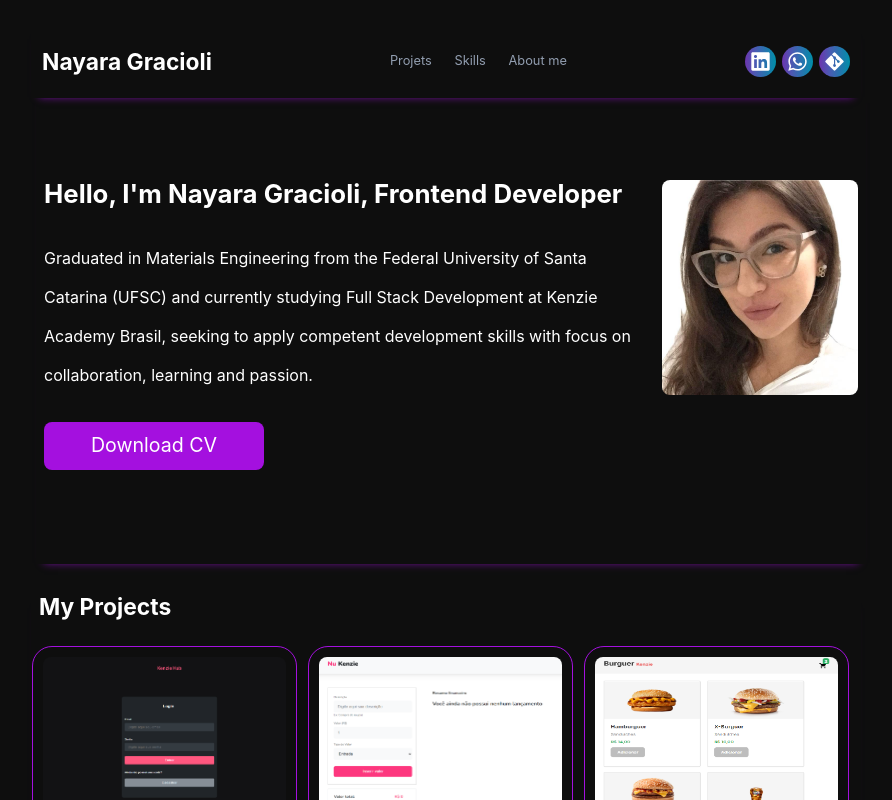
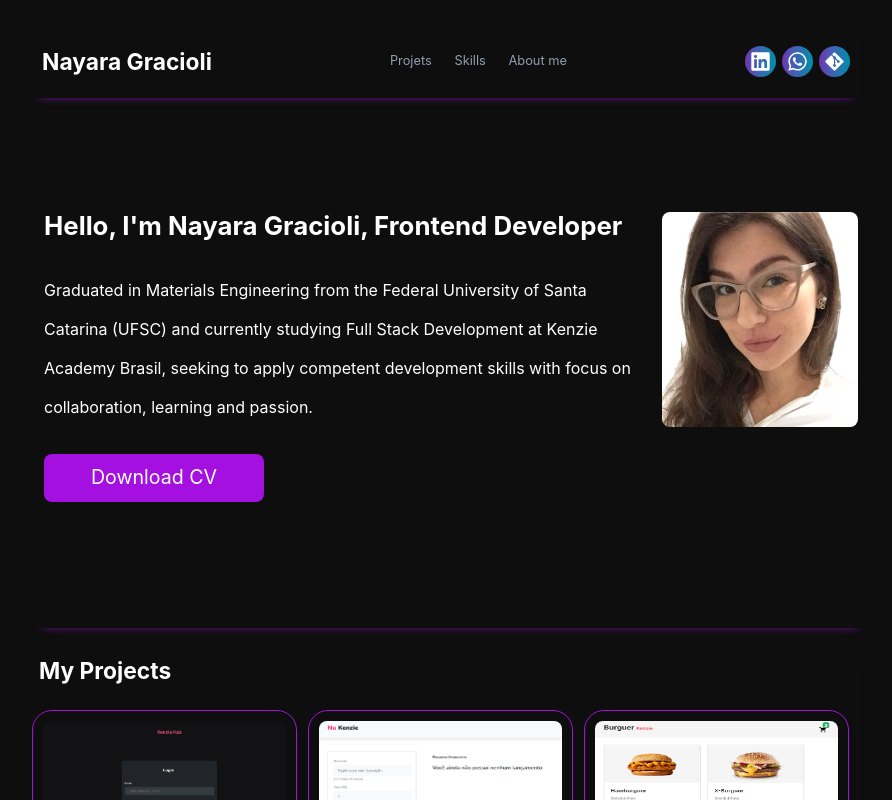
Before and after one commit to nayaragracioli/portfolio-nayaragracioli, a React (Vite) app: page / in a window 1280 px wide. Shown: the top 800 px of the page, without its empty margins (194-1086 px from the left). Built offline with nearby package versions, Linux system fonts and the light colour scheme.

Commit message:
feat: Adding infos about me

```diff
--- a/src/components/AboutMe/style.module.scss
+++ b/src/components/AboutMe/style.module.scss
@@ -3,7 +3,7 @@
         box-shadow: 0px 7px 8px -8px var(--color-secondary);
         width: 100%;
         max-width: 1200px;
-        height: 131vh;
+        height: 135vh;
         // margin-bottom: 2rem;
 
         .contactInfo {
--- a/src/components/Apresentation/style.module.scss
+++ b/src/components/Apresentation/style.module.scss
@@ -2,7 +2,7 @@
   & > div {
     box-shadow: 0px 7px 8px -8px var(--color-secondary);
     max-width: 767px;
-    height: 60vh;
+    height: 68vh;
     padding: 1rem;
     display: flex;
     flex-wrap: wrap;
--- a/src/styles/typography.scss
+++ b/src/styles/typography.scss
@@ -8,6 +8,10 @@
 
 .title3{
     font-size: var(--font-size-3);
+}
+
+.title4{
+    font-size: var(--font-size-4);
 }
 
 .paragraph{
```
